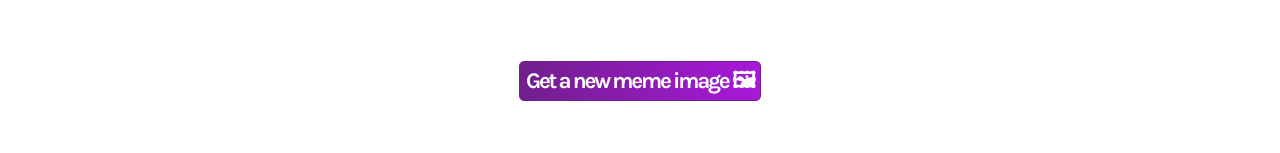
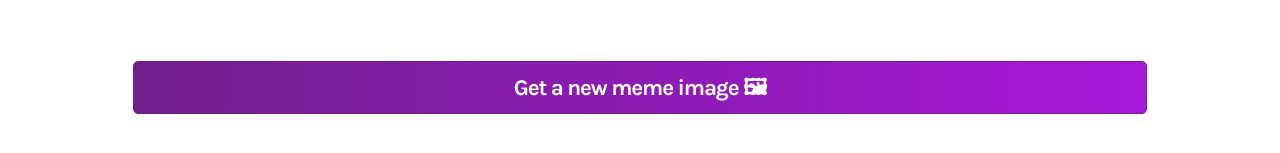
Before and after one commit to uniquedm/react-meme-generator, a React (Create React App) app: page / in a window 1280 px wide. Shown: the part 163-316 px from the top of the page. Built offline with nearby package versions, Linux system fonts and the light colour scheme; the HTML template or start-up script is replaced by a standard one.

Commit message:
Updated Form

```diff
--- a/src/components/Meme.js
+++ b/src/components/Meme.js
@@ -9,7 +9,7 @@ export default function Meme() {
                     <input type="text" className="form--input" placeholder="Bottom Text"></input>
                 </div>
                 <div className="input--button">
-                    <input type="submit" className="form--submit" value="Get a new meme image 🖼"></input>
+                    <button className="form--submit">Get a new meme image 🖼</button>
                 </div>
             </form>
         </div>
--- a/src/index.css
+++ b/src/index.css
@@ -24,8 +24,8 @@ body {
 }
 
 .form--submit {
-  width: auto;
-  height: 40px;
+  width: 82.5%;
+  height: auto;
   left: 36px;
   top: 151px;
   background: linear-gradient(90.41deg, #711F8D 1.14%, #A818DA 100%);
@@ -35,9 +35,11 @@ body {
   font-size: 1.4rem;
   font-weight: 700;
   line-height: 19px;
-  letter-spacing: -0.1em;
+  letter-spacing: -0.05em;
   text-align: center;
   color: white;
+  padding: 1rem;
+  cursor: pointer;
 }
 
 .form--input {
@@ -52,6 +54,7 @@ body {
   font-size: 1.4rem;
   font-weight: 400;
   line-height: 19px;
+  text-indent: 0.5rem;
 }
 
 .input--fields {
```
